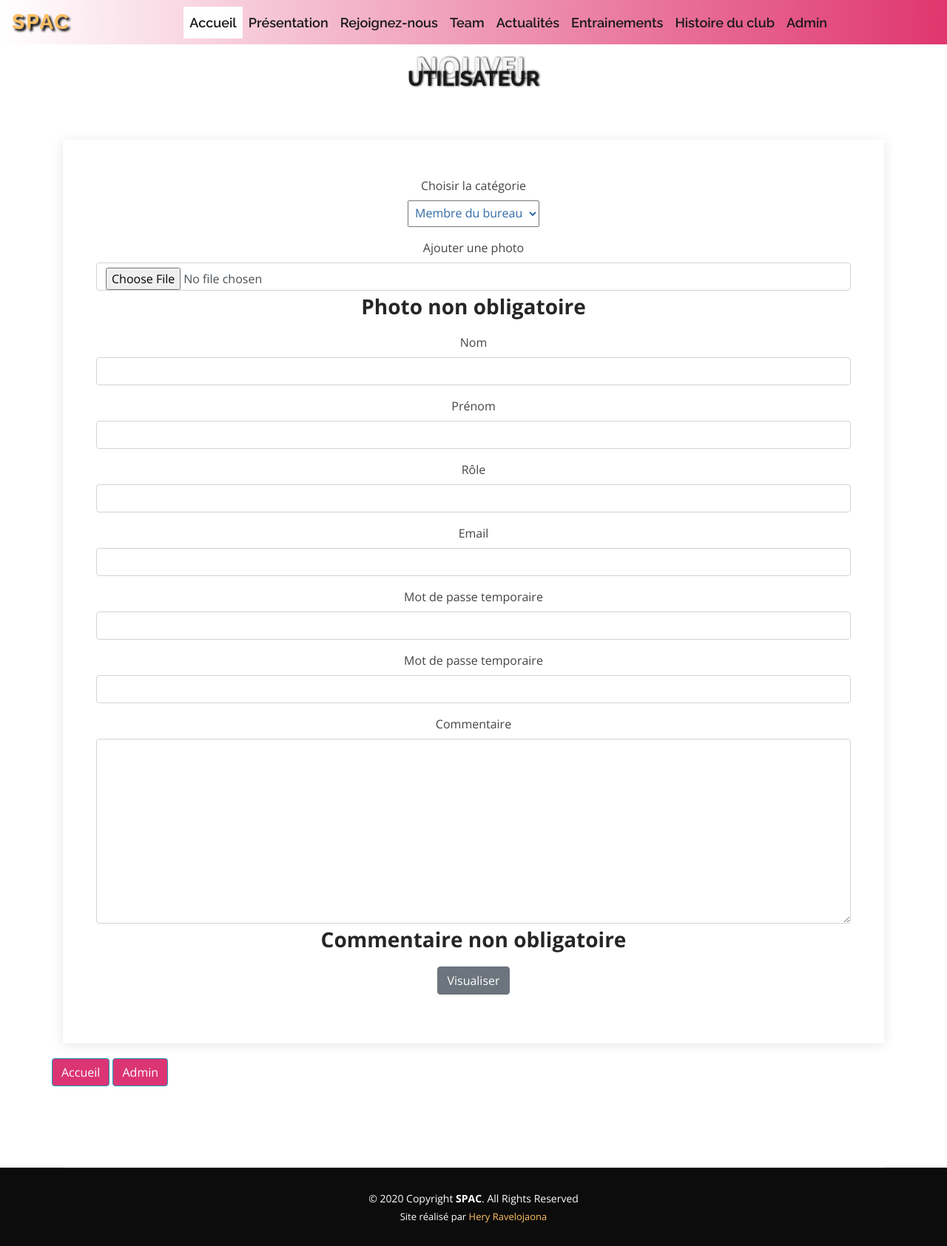
After one commit to HeryRavelojaona/twirling, a PHP site: template templates/adduser.php in a window 1280 px wide. The commit adds this page. Shown: the whole page at 74% size. Run offline with PHP 8.4, Linux system fonts and the light colour scheme; the template is opened without the code that fills it, so the values that code supplies are empty; some libraries are stand-ins or nearby versions.

Commit message:
Add user on admin

```diff
--- a/config/Router.php
+++ b/config/Router.php
@@ -52,6 +52,9 @@ class Router
                 elseif($route === 'administration'){
                     $this->backController->admin();
                 }
+                elseif($route === 'adduser'){
+                    $this->backController->addUser($this->request->getPost());
+                }
                 elseif($route === 'addarticle'){
                     $this->backController->addArticle($this->request->getPost());
                 }
--- a/src/constraint/Validation.php
+++ b/src/constraint/Validation.php
@@ -16,6 +16,11 @@ class Validation
             $errors = $userValidation->check($data);
             return $errors;
         }
+        elseif($name === 'adduser') {
+            $userValidation = new UserValidation();
+            $errors = $userValidation->check($data);
+            return $errors;
+        }
         elseif($name === 'article') {
             $articleValidation = new ArticleValidation();
             $errors = $articleValidation->check($data);
--- a/src/controller/FrontController.php
+++ b/src/controller/FrontController.php
@@ -79,12 +79,13 @@ class FrontController extends Controller
             if(!$errors) {
                 $result = $this->userDAO->login($post);
                 if($result && $result['isPasswordValid']) {
-                    $this->session->set('login', 'Bonjour '.$result['result']['lastname'].'');
+                    $this->session->set('login', 'Bonjour '.$result['result']['firstname'].'');
                     $this->session->set('id', $result['result']['id']);
                     $this->session->set('lastname', $result['result']['lastname']);
                     $this->session->set('firstname', $result['result']['firstname']);
                     $this->session->set('mail', $result['result']['email']);
                     $this->session->set('role', $result['result']['role']);
+                    $this->session->set('status', $result['result']['status']);
                     $this->session->set('filename', $result['result']['filename']);
                     header('Location: ../public/index.php');
                     exit();
--- /dev/null
+++ b/templates/adduser.php
@@ -0,0 +1,98 @@
+<?php $this->title = "Ajouter un article"; ?>
+ <!-- ======= Actuality Section ======= -->
+        <section id="Actuality" class="actuality actuality-edit">
+        <div class="container">
+
+            <div class="section-title">
+                <span>Nouvel</span>
+                <h2>Utilisateur</h2>
+            </div>
+            <div class="row">
+
+                <form class="col-lg-12" id="form_user" action="index.php?route=adduser" method="post" enctype="multipart/form-data">
+                    <div class="box addarticlebox">
+                        <div class="form-group ">
+                            <label>Choisir la catégorie</label>
+                            <div class="col-lg-12">
+                                <select name="choice" class="category-choice">
+                                    <option value="admin" class="option">Membre du bureau</option>
+                                    <option value="member" class="option">Adhérent</option>
+                                </select>
+                            </div>
+                        </div>
+
+                        <div class="form-group ">
+                            <label for="photo" class="col-lg-6 control-label">Ajouter une photo</label>
+                            <div class="col-lg-12">
+                                <input type="file" class="form-control" id="fileActuality" name="photo">
+                            </div>
+                            <span>Photo non obligatoire</span>
+                        </div>
+                        <div class="form-group">
+                            <label for="lastName" class="col-lg-6 control-label">Nom</label>
+                            <div class="col-lg-12">
+                                <input type="text" class="form-control" id="new_user_name" name="lastName" >
+                                <span class="form-error"><?= isset($errors['lastName'])? $errors['lastName'] : '';?></span>
+                            </div>
+                        </div>
+                        <div class="form-group">
+                            <label for="content" class="col-lg-6 control-label">Prénom</label>
+                            <div class="col-lg-12">
+                                <input type="text" class="form-control" id="new_user_firstname" name="firstName">
+                                <span class="form-error"><?= isset($errors['firstName'])? $errors['firstName'] : '';?></span>
+                            </div>
+                        </div>
+                        <div class="form-group">
+                            <label for="role" class="col-lg-6 control-label">Rôle</label>
+                            <div class="col-lg-12">
+                                <input type="text" class="form-control" id="new_user_role" name="role">
+                                <?=isset($errors['role'])? $errors['role'] : '';?>
+                            </div>
+                        </div>
+                        <div class="form-group">
+                            <label for="mail" class="col-lg-6 control-label">Email</label>
+                            <div class="col-lg-12">
+                                <input type="email" class="form-control" id="new_user_email" name="mail">
+                                <span class="form-error"><?=isset($errors['mail'])? $errors['mail'] : '';?></span>
+                            </div>
+                        </div>
+                        <div class="form-group">
+                            <label for="password" class="col-lg-6 control-label">Mot de passe temporaire</label>
+                            <div class="col-lg-12">
+                                <input type="text" class="form-control" id="new_user_password" name="password">
+                                <span class="form-error"><?=isset($errors['password'])? $errors['password'] : '';?></span>
+                            </div>
+                        </div>
+                        <div class="form-group">
+                            <label for="samepassword" class="col-lg-6 control-label">Mot de passe temporaire</label>
+                            <div class="col-lg-12">
+                                <input type="text" class="form-control" id="new_user_password" name="samepassword">
+                            </div>
+                        </div>
+                        <div class="form-group">
+                            <label for="comment" class="col-lg-6 control-label">Commentaire</label>
+                            <div class="col-lg-12">
+                                <textarea class="form-control  tiny" id="userContent" name="comment"></textarea>
+                                <span>Commentaire non obligatoire</span>
+                            </div>
+
+                        </div>
+                        <div class="form-group ">
+                            <span class="form-error"></span>
+                            <div class="col-lg-12 col-lg-offset-2">
+                            <input type="submit" name="submit" class="btn btn-secondary" id="submit" value="Visualiser">
+                            </div>
+                        </div>
+                    </div>
+                </form>
+                <div class="article-return">
+                <a href="index.php" class="btn btn-info return">Accueil</a>
+                <a href="index.php?route=administration" class="btn btn-info return">Admin</a>
+            </div>
+            </div>
+        </div>
+    </section><!-- End Actuality  Section -->
+
+
+    <!--Tinymce Wysiwigg-->
+     <script src="https://cdn.tiny.cloud/1/x34paag6wieet4xq5hwhj0zakt8qjxa9hpmq1btsb5vzelp8/tinymce/5/tinymce.min.js" referrerpolicy="origin"></script>
--- a/templates/base.php
+++ b/templates/base.php
@@ -70,7 +70,7 @@
                     <ul class="dropdown-menu" role="menu">
                     <li><a href="../public/index.php?route=profile" class="dropdown-item">
                     <img src="../public/assets/img/upload/<?= htmlspecialchars($this->session->get('filename'));?>" class="img-fluid rounded-circle profil-img"><br/>Profil</a></li>
-            <?php if($this->session->get('role') === 'admin') { ?>
+            <?php if($this->session->get('status') === '1') { ?>
                     <li><a href="../public/index.php?route=administration" class="dropdown-item">Administration</a></li>
             <?php } ?>
                     <li><a href="../public/index.php?route=logout" class="dropdown-item">Déconnexion</a></li>
```
Also changed, not shown: src/constraint/UserValidation.php (+36 -2 lines), src/controller/BackController.php (+96 -3 lines), src/dao/UserDAO.php (+28 -1 lines), src/model/User.php (+21 -0 lines), templates/administration.php (+50 -0 lines), templates/profile.php (+9 -4 lines), public/assets/js/Form_ajax.js, public/assets/js/Utils.js.
